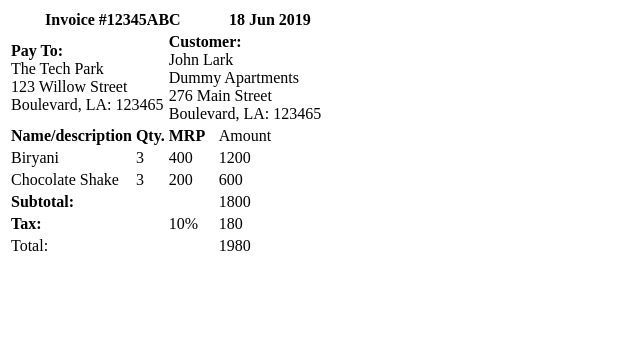
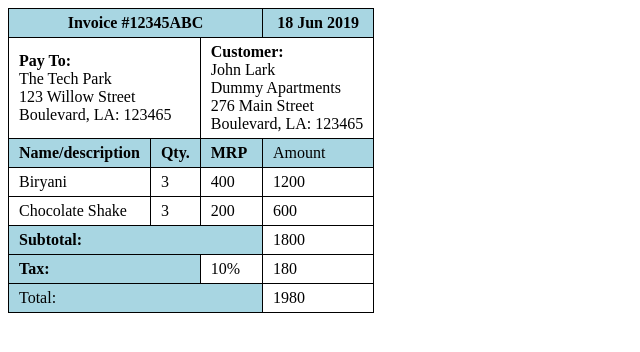
Before and after one commit to kashish-ally/HTML-page, a plain HTML site: page index.html in a window 1280 px wide. Shown: the whole page, without its empty margins (0-640 px from the left). Drawn offline with Linux system fonts and the light colour scheme.

Commit message:
Update index.html

```diff
--- a/index.html
+++ b/index.html
@@ -4,8 +4,7 @@
     <meta charset="UTF-8" />
     <meta http-equiv="X-UA-Compatible" content="IE=edge" />
     <meta name="viewport" content="width=device-width, initial-scale=1.0" />
-
-    <link rel="stylesheet" href="mystyle.css">
+    <link rel="stylesheet" href="index.css">
     <title>New Table</title>
   </head>
   <body>
```
